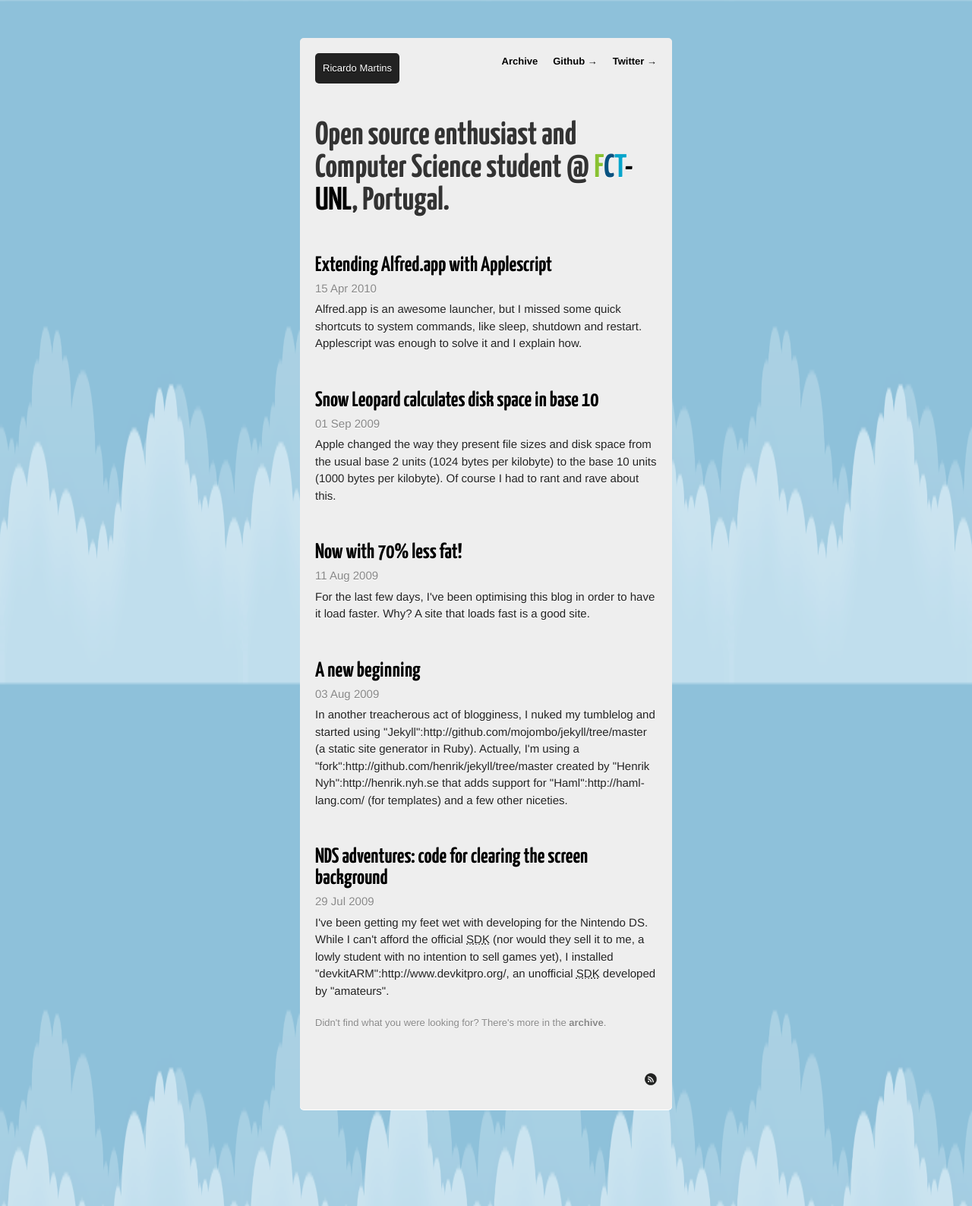
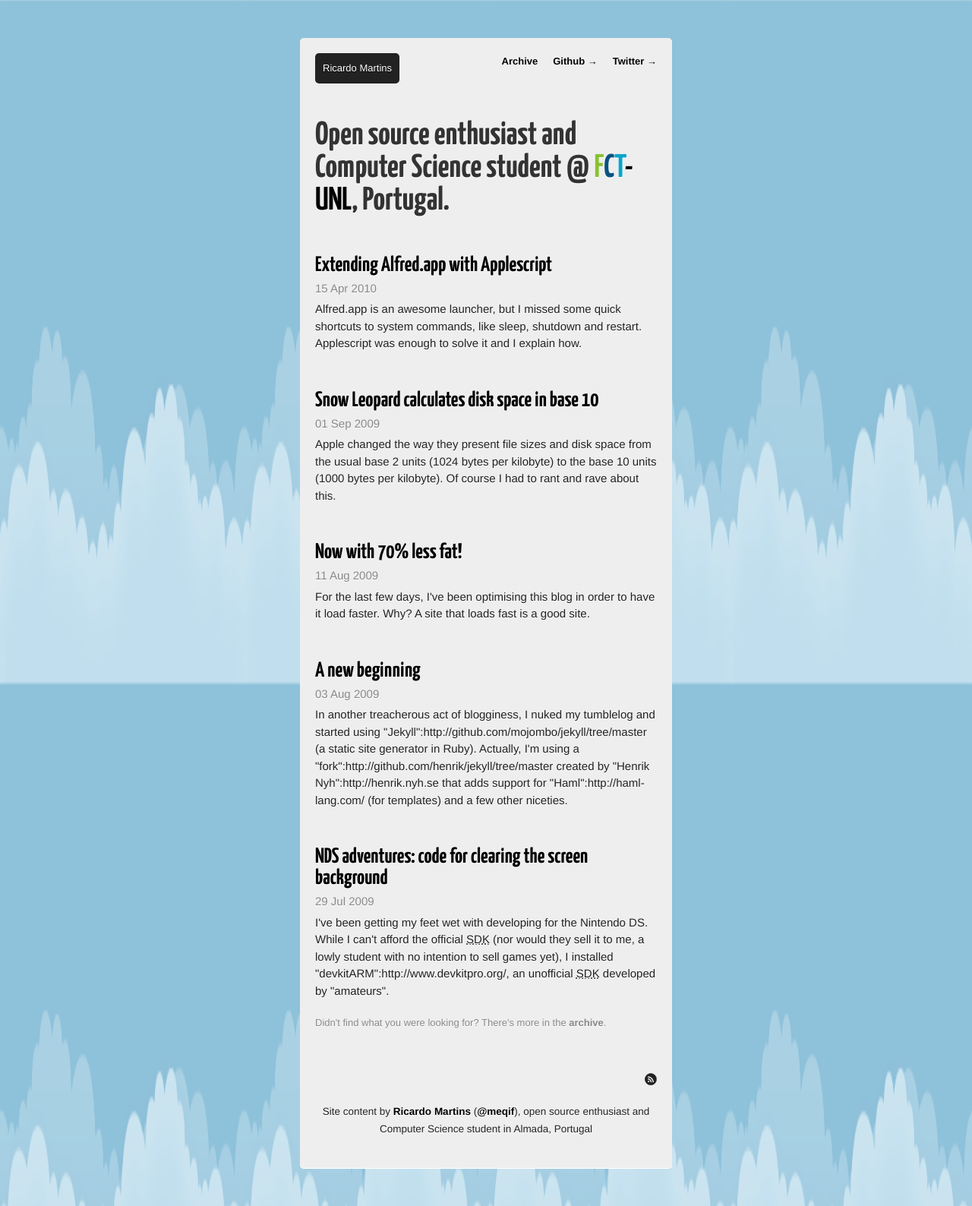
Before and after one commit to meqif/ricardomartins.cc, a Jekyll site: the page built from index.html, in a window 1280 px wide. Shown: the whole page at 76% size. Built offline with Jekyll 4.4.1, drawn with Linux system fonts in a browser that asks for light colours; nearby versions of some CDN libraries; Markdown is read by kramdown in place of the engine named in the settings.

Commit message:
Added hCard in footer.

```diff
--- a/_layouts/default.html
+++ b/_layouts/default.html
@@ -52,6 +52,7 @@
 			<span class="balloon">subscribe!</span> <img src="/images/feed.png"/>
 		</a>
       <hr/>
+	  <p class="vcard">Site content by <a class="fn n url" rel="me" href="http://ricardomartins.cc"><span class="given-name">Ricardo</span> <span class="family-name">Martins</span></a> (<a class="url" rel="me" href="http://twitter.com/meqif">@<span class="nickname">meqif</span></a>), <span class="role title">open source enthusiast and Computer Science student</span> in <span class="adr"><span class="locality">Almada</span>, <span class="country-name">Portugal</span></span></p>
     </footer>
   </div>
 
--- a/css/screen.css
+++ b/css/screen.css
@@ -122,6 +122,11 @@ footer
 
 footer a#feed {
   float: right;
+}
+
+footer p.vcard {
+  text-align:center;
+  font-size:90%;
 }
 
 article.excerpt
```
